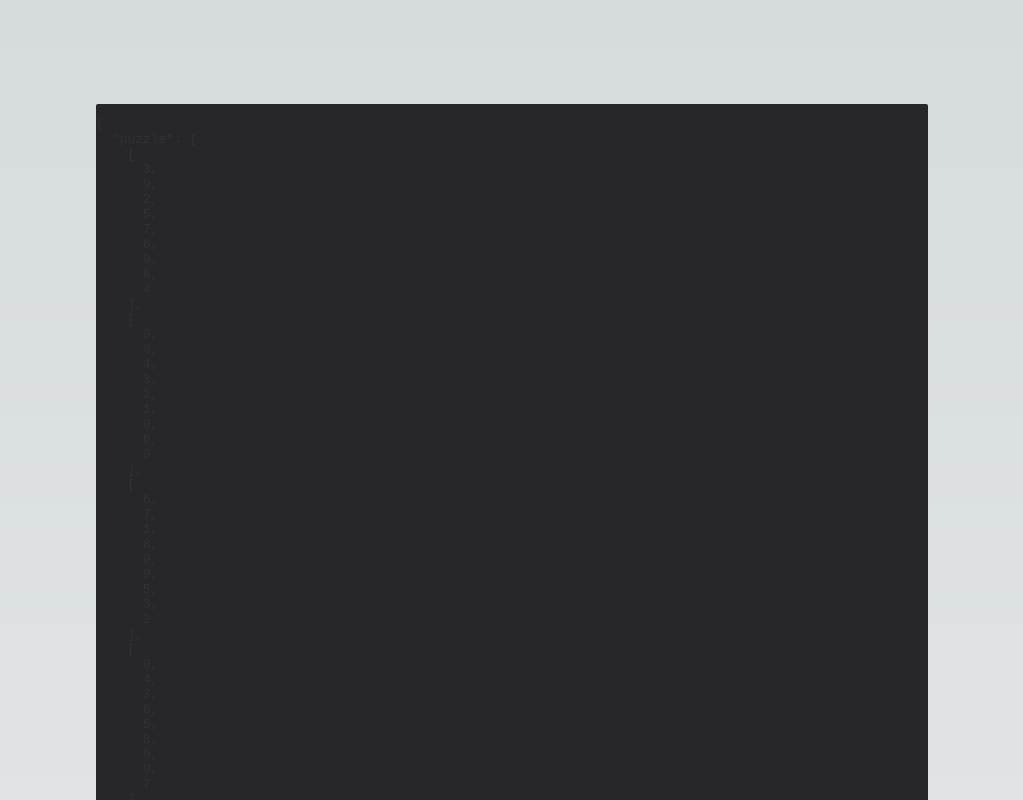
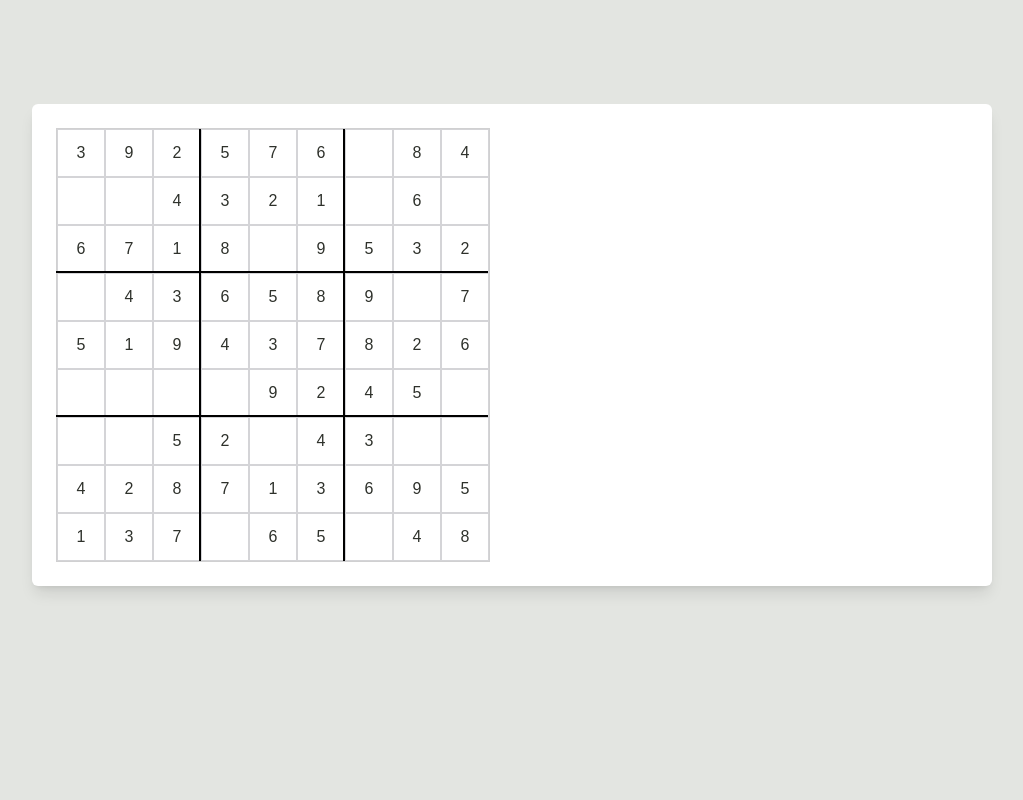
Before and after one commit to debadeepsen/sudoku, a Next.js app: page / in a window 1280 px wide. Shown: the top 800 px of the page, without its empty margins (128-1151 px from the left). Built offline with nearby package versions, Linux system fonts and the light colour scheme.

Commit message:
grid display

```diff
--- a/src/app/globals.css
+++ b/src/app/globals.css
@@ -3,15 +3,25 @@
 @tailwind utilities;
 
 :root {
-  --foreground-rgb: 50,50,50;
+  font-size: 16px;
+}
+
+@media screen and (min-width: 1600px) {
+  :root {
+    font-size: 20px;
+  }
+}
+
+/* :root {
+  --foreground-rgb: 50, 50, 50;
   --background-start-rgb: 214, 219, 220;
   --background-end-rgb: 255, 255, 255;
 }
 
 @media (prefers-color-scheme: dark) {
   :root {
-    --foreground-rgb: 200,200,200;
-    --background-start-rgb: 10,10,10;
+    --foreground-rgb: 200, 200, 200;
+    --background-start-rgb: 10, 10, 10;
     --background-end-rgb: 10, 10, 10;
   }
 }
@@ -24,7 +34,7 @@ body {
       rgb(var(--background-end-rgb))
     )
     rgb(var(--background-start-rgb));
-}
+} */
 
 @layer utilities {
   .text-balance {
--- a/src/app/layout.tsx
+++ b/src/app/layout.tsx
@@ -1,22 +1,19 @@
-import type { Metadata } from "next";
-import { Inter } from "next/font/google";
-import "./globals.css";
-
-const inter = Inter({ subsets: ["latin"] });
+import type { Metadata } from 'next'
+import './globals.css'
 
 export const metadata: Metadata = {
-  title: "Create Next App",
-  description: "Generated by create next app",
-};
+  title: 'Sudoku',
+  description: 'A simple sudoku game'
+}
 
 export default function RootLayout({
-  children,
+  children
 }: Readonly<{
-  children: React.ReactNode;
+  children: React.ReactNode
 }>) {
   return (
-    <html lang="en">
-      <body className={inter.className}>{children}</body>
+    <html lang='en'>
+      <body className='bg-forest-100 dark:bg-forest-950'>{children}</body>
     </html>
-  );
+  )
 }
--- a/src/components/Game.tsx
+++ b/src/components/Game.tsx
@@ -1,9 +1,13 @@
 import { generateSudokuBoard } from '@/app/server-actions/actions'
-import { Box } from '@mui/material'
+import { Board } from '@/lib/generator'
+import { Box, Button, Grid } from '@mui/material'
 import React, { useEffect, useState } from 'react'
 
 const Game = () => {
-  const [sudoku, setSudoku] = useState<any | null>(null)
+  const [sudoku, setSudoku] = useState<{
+    puzzle: Board
+    solution: Board
+  } | null>(null)
 
   const loadData = async () => {
     const data = await generateSudokuBoard(20)
@@ -15,8 +19,52 @@ const Game = () => {
   }, [])
 
   return (
-    <Box className='rounded-sm border bg-zinc-800 w-[65vw] max-w-[1000px]'>
-      <pre>{JSON.stringify(sudoku, null, 2)}</pre>
+    <Box className='rounded-md shadow-lg dark:shadow-black/30 border bg-white dark:bg-forest-800 w-[75vw] p-6 box-border'>
+      {/* <pre>{JSON.stringify(sudoku, null, 2)}</pre> */}
+      <Box className='flex flex-col lg:flex-row'>
+        <Box className='bg-zinc-900/20 dark:bg-zinc-300/20 p-[1px] box-border'>
+          {sudoku?.puzzle.map((row, r) => {
+            return (
+              <Box className='flex' key={r}>
+                {row.map((val, c) => {
+                  return (
+                    <button
+                      key={c}
+                      className='flex justify-center items-center w-[48px] h-[48px] border border-solid border-zinc-500/30 box-border hover:bg-forest-500/20 text-base text-forest-700 dark:text-forest-100 bg-white dark:bg-forest-800'
+                    >
+                      {val || ''}
+                    </button>
+                  )
+                })}
+              </Box>
+            )
+          })}
+        </Box>
+        <Box className='absolute pointer-events-none'>
+          {[0, 1, 2].map(i => (
+            <Box
+              key={i}
+              className='w-[432px] h-[144px] box-border border-b-zinc-950 dark:border-b-zinc-200'
+              position={'relative'}
+              top={1}
+              borderBottom={i === 2 ? 0 : '2px solid'}
+            ></Box>
+          ))}
+        </Box>
+        <Box className='absolute flex pointer-events-none'>
+          {[0, 1, 2].map(i => (
+            <Box
+              key={i}
+              className='w-[144px] h-[432px] box-border border-r-zinc-950 dark:border-r-zinc-200'
+              position={'relative'}
+              left={1}
+              top={1}
+              borderRight={i === 2 ? 0 : '2px solid'}
+            ></Box>
+          ))}
+        </Box>
+        <Box></Box>
+      </Box>
     </Box>
   )
 }
--- a/tailwind.config.ts
+++ b/tailwind.config.ts
@@ -1,20 +1,35 @@
-import type { Config } from "tailwindcss";
+import type { Config } from 'tailwindcss'
 
 const config: Config = {
   content: [
-    "./src/pages/**/*.{js,ts,jsx,tsx,mdx}",
-    "./src/components/**/*.{js,ts,jsx,tsx,mdx}",
-    "./src/app/**/*.{js,ts,jsx,tsx,mdx}",
+    './src/pages/**/*.{js,ts,jsx,tsx,mdx}',
+    './src/components/**/*.{js,ts,jsx,tsx,mdx}',
+    './src/app/**/*.{js,ts,jsx,tsx,mdx}'
   ],
   theme: {
     extend: {
       backgroundImage: {
-        "gradient-radial": "radial-gradient(var(--tw-gradient-stops))",
-        "gradient-conic":
-          "conic-gradient(from 180deg at 50% 50%, var(--tw-gradient-stops))",
+        'gradient-radial': 'radial-gradient(var(--tw-gradient-stops))',
+        'gradient-conic':
+          'conic-gradient(from 180deg at 50% 50%, var(--tw-gradient-stops))'
       },
-    },
+      colors: {
+        forest: {
+          50: "#F0F1EF",
+          100: "#E3E5E1",
+          200: "#BFC3BB",
+          300: "#91998A",
+          400: "#444940",
+          500: "#3D4139",
+          600: "#353932",
+          700: "#2E312B",
+          800: "#262924",
+          900: "#191B18",
+          950: "#191B18"
+        }
+      }
+    }
   },
-  plugins: [],
-};
-export default config;
+  plugins: []
+}
+export default config
```
Also changed, not shown: 1 other file (tests, documents, lock files or other folders).
